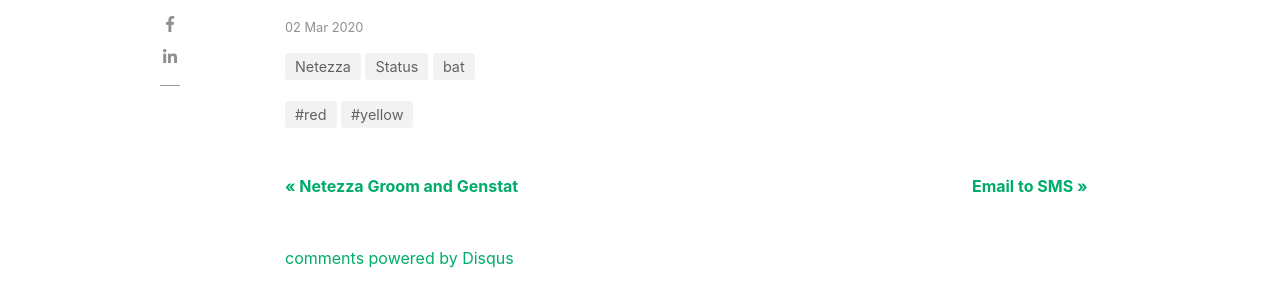
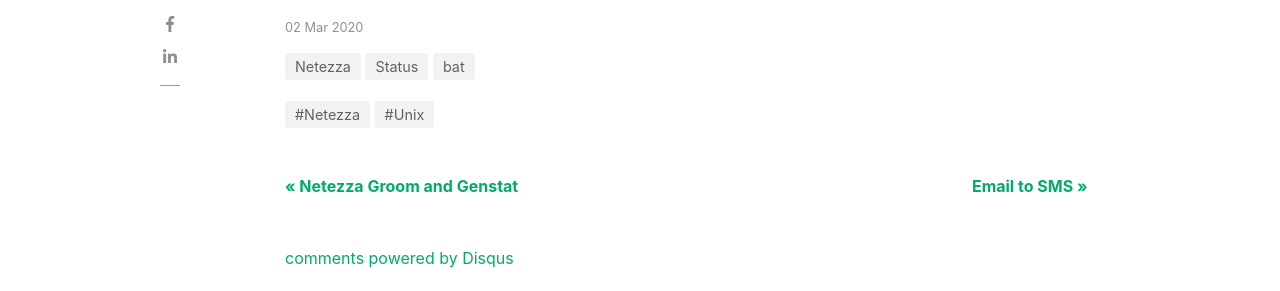
Before and after one commit to ashish-choudhari/weblog, a Jekyll site: the page built from _posts/2020-03-02-monitoring-server-status.md, in a window 1280 px wide and 900 px high, scrolled down 2837 px. Shown: the part 154-445 px from the top of the window. Built offline with Jekyll 4.4.1, drawn with Linux system fonts in a browser that asks for light colours; nearby versions of some CDN libraries; comment, search, counter and statistics services are not loaded.

Commit message:
made changes

```diff
--- a/_posts/2020-03-02-monitoring-server-status.md
+++ b/_posts/2020-03-02-monitoring-server-status.md
@@ -4,7 +4,7 @@
 author: ashish
 categories: [ bat, Netezza,Status ]
 image: assets/images/12.jpg
-tags: [red, yellow]
+tags: [Unix, Netezza]
 rating: 3
 ---
 Monitoring the server is very important task but if you can receive the
```
